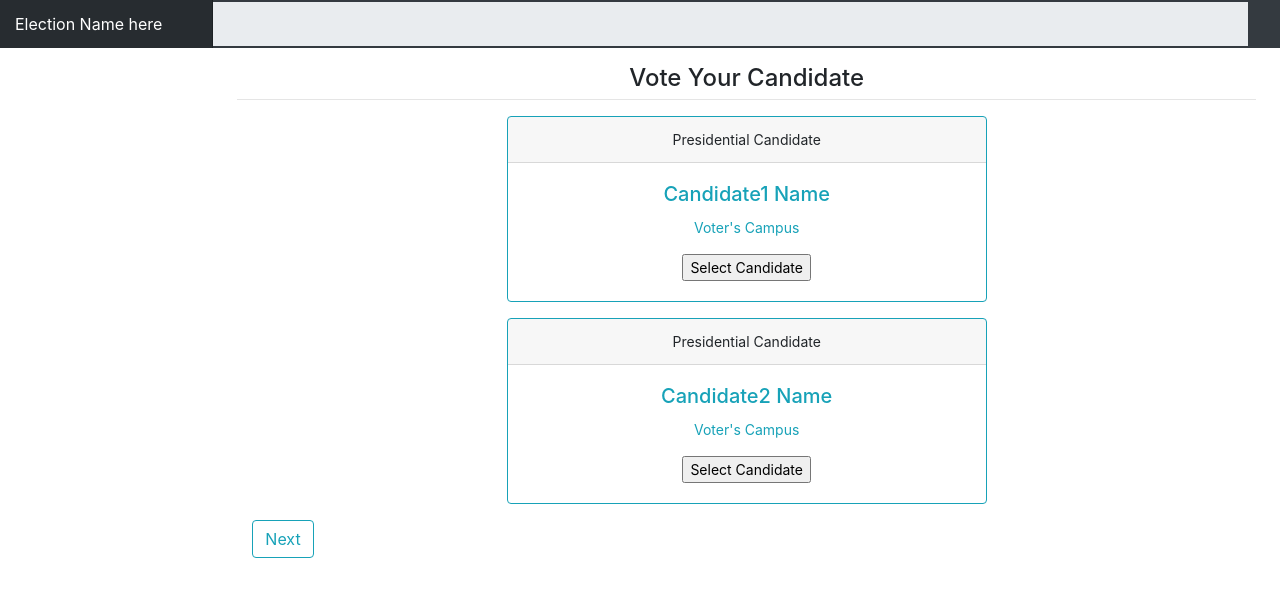
After one commit to heyWest/econline, a Flask app: page /voters/1/vote/1 in a window 1280 px wide. The commit adds this page. Shown: the top 597 px of the page. Run offline with Flask 2, Linux system fonts and the light colour scheme; some libraries are stand-ins or nearby versions.

Commit message:
Basic voting functionality done!

```diff
--- a/econline/templates/election-settings.html
+++ b/econline/templates/election-settings.html
@@ -39,7 +39,7 @@
             <section id="generalSection">
                 <div class="row">
                     <div class="col-12">
-                        <div class="card border-secondary mb-3" style="margin: 0 auto;">
+                        <div class="card border-secondary mb-3" style="max-width: 100%; margin: 0 auto;">
                             <div class="card-header"><span data-feather="settings"></span> General Settings</div>
                             <div class="card-body text-primary">
                                 <form method="POST" action="">
--- a/econline/templates/voters-landing.html
+++ b/econline/templates/voters-landing.html
@@ -1 +1,115 @@
-They will confirm it here!!
+<!doctype html>
+<html lang="en">
+
+<head>
+    {% if title %}
+    <title>{{title}} | BHJCR Online</title>
+    {% else %}
+    <title>BHJCR Online</title>
+    {% endif %}
+    <meta charset="UTF-8">
+    <meta name="viewport" content="width=device-width, initial-scale=1">
+    <!--===============================================================================================-->
+    <link rel="icon" type="image/x-icon" href="{{url_for('static', filename='assets/img/favicon.ico')}}" />
+    <!--===============================================================================================-->
+    <link rel="stylesheet" type="text/css" href="{{url_for('static', filename='vendor/bootstrap/css/bootstrap.min.css')}}">
+    <!--===============================================================================================-->
+    <link rel="stylesheet" type="text/css" href="{{url_for('static', filename='fonts/font-awesome-4.7.0/css/font-awesome.min.css')}}">
+    <!--===============================================================================================-->
+    <link rel="stylesheet" type="text/css" href="{{url_for('static', filename='css/admin-election.css')}}">
+    <!--===============================================================================================-->
+
+</head>
+
+<body>
+    <nav class="navbar navbar-dark sticky-top bg-dark flex-md-nowrap p-0">
+        <a class="navbar-brand col-sm-3 col-md-2 mr-0" href="#">Election Name here</a>
+        <input class="form-control form-control-dark w-100" type="text" placeholder="" aria-label="Search" disabled>
+        <ul class="navbar-nav px-3">
+            <li class="nav-item text-nowrap">
+                <!--          <a class="nav-link" href="{{url_for('admin.admin_landing')}}">Back</a>-->
+            </li>
+        </ul>
+    </nav>
+
+    <div class="container-fluid">
+        <div class="row">
+            <div class="col-4"></div>
+            <div class="col-4">
+                {% with messages = get_flashed_messages(with_categories=true) %}
+                <!-- This function gets a flashed message when redirected to another page -->
+                {% if messages%}
+                {% for category, message in messages%}
+                <!-- the message it flashes is dependent on the category -->
+                <div class="alert alert-{{ category }}">
+                    <span data-feather="alert-circle"></span>{{ message }}
+                </div>
+                {% endfor %}
+                {% endif %}
+                {% endwith %}
+            </div>
+            <div class="col-4"></div>
+            {% block content %}
+            <main role="main" class="col-md-9 ml-sm-auto col-lg-10 pt-3 px-4">
+                <div class="d-flex justify-content-between flex-wrap flex-md-nowrap align-items-center pb-2 mb-3 border-bottom">
+                    <h1 class="h2" style="margin: 0 auto;">Confirm Your Details</h1>
+                </div>
+
+                <!-- The main sauce for cards -->
+                <div class="container">
+                    <div class="card border-info text-center mb-3" style="max-width: 30rem; margin: 0 auto;">
+                        <div class="card-header">Are these right?</div>
+                        <div class="card-body text-info">
+                            <h5 class="card-title">Voter's Name</h5>
+                            <p class="card-text">Voter's Email</p>
+                            <p class="card-text">Voter's Campus</p>
+
+                            <form method="POST" action="{{url_for('voters.voters_landing')}}">
+                                <div class="form-group">
+                                    <label for="index_number">Enter Your Index Number: </label>
+                                    <input type="text" class="form-control col-6" id="index_number" name="index_number" style="margin: 0 auto;" placeholder="*******">
+
+                                    <button class="btn btn-outline-info mt-2" type="submit">Verify Details</button>
+                                </div>
+                            </form>
+                        </div>
+                    </div>
+                </div>
+
+
+            </main>
+            {% endblock content %}
+        </div>
+    </div>
+
+    <!-- Bootstrap core JavaScript
+    ================================================== -->
+    <!-- Placed at the end of the document so the pages load faster -->
+    <script src="{{url_for('static', filename='vendor/jquery/jquery-3.2.1.min.js')}}"></script>
+    <script>
+        window.jQuery || document.write('<script src="{{url_for("static", filename="js/jquery-slim.min.js")}}"><\/script>')
+
+    </script>
+    <script src="{{url_for('static', filename='vendor/bootstrap/js/popper.js')}}"></script>
+    <script src="{{url_for('static', filename='vendor/bootstrap/js/bootstrap.min.js')}}"></script>
+
+    <!-- Icons -->
+    <script src="{{url_for('static', filename='js/feather.min.js')}}"></script>
+    <script>
+        feather.replace()
+
+    </script>
+    <script>
+        // letting the flashed messages disappear
+        setTimeout(function() {
+            $('.alert').fadeOut('fast');
+        }, 3000);
+
+    </script>
+
+    {% block scripts %}
+    {% endblock scripts %}
+
+</body>
+
+</html>
--- /dev/null
+++ b/econline/templates/voters-vote.html
@@ -0,0 +1,390 @@
+{% extends "voters-landing.html" %}
+
+{% block content %}
+
+<main role="main" class="col-md-9 ml-sm-auto col-lg-10 pt-3 px-4">
+    <div class="d-flex justify-content-between flex-wrap flex-md-nowrap align-items-center pb-2 mb-3 border-bottom">
+        <h4 class="h4" style="margin: 0 auto;">Vote Your Candidate</h4>
+    </div>
+
+    <!-- The main sauce for cards -->
+    <div class="container">
+        {# This side is for the main campus people #}
+        <section class="tab" id="presidentTab" style="margin: 0 auto;">
+            <div class="card border-info text-center mb-3" style="max-width: 30rem; margin: 0 auto;">
+                <div class="card-header">Presidential Candidate</div>
+                <div class="card-body text-info">
+                    <h5 class="card-title">Candidate1 Name</h5>
+                    <p class="card-text">Voter's Campus</p>
+                    <button class="voter1" id="candidate-1" value="Can1P">Select Candidate</button>
+
+                </div>
+            </div>
+
+            <div class="card border-info text-center mb-3" style="max-width: 30rem; margin: 0 auto;">
+                <div class="card-header">Presidential Candidate</div>
+                <div class="card-body text-info">
+                    <h5 class="card-title">Candidate2 Name</h5>
+                    <p class="card-text">Voter's Campus</p>
+                    <button class="voter1" id="candidate-2" value="Can2P">Select Candidate</button>
+
+                </div>
+            </div>
+        </section>
+
+        <section class="tab" id="vicePresidentTab" style="margin: 0 auto; display: none;">
+            <div class="card border-info text-center mb-3" style="max-width: 30rem; margin: 0 auto;">
+                <div class="card-header">Vice Presidential Candidate</div>
+                <div class="card-body text-info">
+                    <h5 class="card-title">Candidate1 Name</h5>
+                    <p class="card-text">Voter's Campus</p>
+                    <button class="voter2" id="candidate-3" value="Can1V">Select Candidate</button>
+
+                </div>
+            </div>
+
+            <div class="card border-info text-center mb-3" style="max-width: 30rem; margin: 0 auto;">
+                <div class="card-header">Vice Presidential Candidate</div>
+                <div class="card-body text-info">
+                    <h5 class="card-title">Candidate2 Name</h5>
+                    <p class="card-text">Voter's Campus</p>
+                    <button class="voter2" id="candidate-4" value="Can2V">Select Candidate</button>
+
+                </div>
+            </div>
+        </section>
+
+        <section class="tab" id="financialTab" style="margin: 0 auto; display: none;">
+            <div class="card border-info text-center mb-3" style="max-width: 30rem; margin: 0 auto;">
+                <div class="card-header">Financial Controller Candidate</div>
+                <div class="card-body text-info">
+                    <h5 class="card-title">Candidate1 Name</h5>
+                    <p class="card-text">Voter's Campus</p>
+                    <button class="voter" id="candidate-5" value="Can1F">Select Candidate</button>
+
+                </div>
+            </div>
+
+            <div class="card border-info text-center mb-3" style="max-width: 30rem; margin: 0 auto;">
+                <div class="card-header">Financial Controller Candidate</div>
+                <div class="card-body text-info">
+                    <h5 class="card-title">Candidate2 Name</h5>
+                    <p class="card-text">Voter's Campus</p>
+                    <button class="voter" id="candidate-6" value="Can2F">Select Candidate</button>
+
+                </div>
+            </div>
+        </section>
+
+        <section class="tab" id="secretaryTab" style="margin: 0 auto; display: none;">
+            <div class="card border-info text-center mb-3" style="max-width: 30rem; margin: 0 auto;">
+                <div class="card-header">Secretary Candidate</div>
+                <div class="card-body text-info">
+                    <h5 class="card-title">Candidate1 Name</h5>
+                    <p class="card-text">Voter's Campus</p>
+                    <button class="voter" id="candidate-7" value="Can1S">Select Candidate</button>
+
+                </div>
+            </div>
+
+            <div class="card border-info text-center mb-3" style="max-width: 30rem; margin: 0 auto;">
+                <div class="card-header">Secretary Candidate</div>
+                <div class="card-body text-info">
+                    <h5 class="card-title">Candidate1 Name</h5>
+                    <p class="card-text">Voter's Campus</p>
+                    <button class="voter" id="candidate-8" value="Can2S">Select Candidate</button>
+
+                </div>
+            </div>
+        </section>
+
+        <!--
+        {# This side is for the city campus people #}
+        <section id="cityViceTab" style="margin: 0 auto; max-width:100%;">
+
+        </section>
+
+        <section id="treasurerTab" style="margin: 0 auto; max-width:100%;">
+
+        </section>
+
+        <section id="coordinatorTab" style="margin: 0 auto; max-width:100%;">
+
+        </section>
+-->
+
+
+        <form method='POST' id="voted" action='{{url_for("voters.voters_vote", election_id=1, index_number=9335510)}}'>
+            <input id="votedList" name="votedList" value="" hidden>
+        <div style="margin:0 auto;">
+            <div style="margin: 0 auto;">
+                <button type="button" class="btn btn-outline-info" id="prevBtn" onclick="nextPrev(-1)">Previous</button>
+                <button type="button" class="btn btn-outline-info" id="nextBtn" onclick="nextPrev(1)">Next</button>
+            </div>
+        </div>
+        </form>
+    </div>
+</main>
+{% endblock content %}
+
+{% block scripts %}
+<script>
+//handler for the list to be submitted
+var votedArr = [];
+
+// check if
+// handler for buttons, yea it's amateurish, leave me
+$('#candidate-1').on('click', function(e){
+    if(e.target.textContent == 'Select Candidate'){
+        e.target.textContent = 'Candidate Selected';
+        if(!votedArr.includes(e.target.value)){//if the array doesn't contain the value when the candidate is selected push it into the array
+            votedArr.push(e.target.value);
+        }
+
+        //removes the candidate 2 from the array
+        value2 = $('#candidate-2').val();
+        if(votedArr.includes(value2)){
+            index = votedArr.indexOf(value2);
+            votedArr.splice(index, 1);
+        }
+
+    } else { //if it is unselected remove the id from the place
+        e.target.textContent = 'Select Candidate';
+        index = votedArr.indexOf(e.target.value);
+        votedArr.splice(index, 1);
+    }
+
+
+    $('#candidate-2').html("Select Candidate");
+    console.log(votedArr);
+
+
+});
+
+$('#candidate-2').on('click', function(e){
+    if(e.target.textContent == 'Select Candidate'){
+        e.target.textContent = 'Candidate Selected';
+        if(!votedArr.includes(e.target.value)){//if the array doesn't contain the value when the candidate is selected push it into the array
+            votedArr.push(e.target.value);
+        }
+
+        //removes the candidate 1 from the array
+        value2 = $('#candidate-1').val();
+        if(votedArr.includes(value2)){
+            index = votedArr.indexOf(value2);
+            votedArr.splice(index, 1);
+        }
+
+    } else { //if it is unselected remove the id from the place
+        e.target.textContent = 'Select Candidate';
+        index = votedArr.indexOf(e.target.value);
+        votedArr.splice(index, 1);
+    }
+
+
+    $('#candidate-1').html("Select Candidate");
+    console.log(votedArr);
+
+
+});
+
+$('#candidate-3').on('click', function(e){
+    if(e.target.textContent == 'Select Candidate'){
+        e.target.textContent = 'Candidate Selected';
+        if(!votedArr.includes(e.target.value)){//if the array doesn't contain the value when the candidate is selected push it into the array
+            votedArr.push(e.target.value);
+        }
+
+        //removes the candidate 1 from the array
+        value2 = $('#candidate-4').val();
+        if(votedArr.includes(value2)){
+            index = votedArr.indexOf(value2);
+            votedArr.splice(index, 1);
+        }
+
+    } else { //if it is unselected remove the id from the place
+        e.target.textContent = 'Select Candidate';
+        index = votedArr.indexOf(e.target.value);
+        votedArr.splice(index, 1);
+    }
+
+
+    $('#candidate-4').html("Select Candidate");
+    console.log(votedArr);
+
+});
+
+$('#candidate-4').on('click', function(e){
+    if(e.target.textContent == 'Select Candidate'){
+        e.target.textContent = 'Candidate Selected';
+        if(!votedArr.includes(e.target.value)){//if the array doesn't contain the value when the candidate is selected push it into the array
+            votedArr.push(e.target.value);
+        }
+
+        //removes the candidate 1 from the array
+        value2 = $('#candidate-3').val();
+        if(votedArr.includes(value2)){
+            index = votedArr.indexOf(value2);
+            votedArr.splice(index, 1);
+        }
+
+    } else { //if it is unselected remove the id from the place
+        e.target.textContent = 'Select Candidate';
+        index = votedArr.indexOf(e.target.value);
+        votedArr.splice(index, 1);
+    }
+
+
+    $('#candidate-3').html("Select Candidate");
+    console.log(votedArr);
+});
+
+
+$('#candidate-5').on('click', function(e){
+    if(e.target.textContent == 'Select Candidate'){
+        e.target.textContent = 'Candidate Selected';
+        if(!votedArr.includes(e.target.value)){//if the array doesn't contain the value when the candidate is selected push it into the array
+            votedArr.push(e.target.value);
+        }
+
+        //removes the candidate 1 from the array
+        value2 = $('#candidate-6').val();
+        if(votedArr.includes(value2)){
+            index = votedArr.indexOf(value2);
+            votedArr.splice(index, 1);
+        }
+
+    } else { //if it is unselected remove the id from the place
+        e.target.textContent = 'Select Candidate';
+        index = votedArr.indexOf(e.target.value);
+        votedArr.splice(index, 1);
+    }
+
+
+    $('#candidate-6').html("Select Candidate");
+    console.log(votedArr);
+});
+
+$('#candidate-6').on('click', function(e){
+    if(e.target.textContent == 'Select Candidate'){
+        e.target.textContent = 'Candidate Selected';
+        if(!votedArr.includes(e.target.value)){//if the array doesn't contain the value when the candidate is selected push it into the array
+            votedArr.push(e.target.value);
+        }
+
+        //removes the candidate 1 from the array
+        value2 = $('#candidate-5').val();
+        if(votedArr.includes(value2)){
+            index = votedArr.indexOf(value2);
+            votedArr.splice(index, 1);
+        }
+
+    } else { //if it is unselected remove the id from the place
+        e.target.textContent = 'Select Candidate';
+        index = votedArr.indexOf(e.target.value);
+        votedArr.splice(index, 1);
+    }
+
+
+    $('#candidate-5').html("Select Candidate");
+    console.log(votedArr);
+});
+
+
+$('#candidate-7').on('click', function(e){
+   if(e.target.textContent == 'Select Candidate'){
+        e.target.textContent = 'Candidate Selected';
+        if(!votedArr.includes(e.target.value)){//if the array doesn't contain the value when the candidate is selected push it into the array
+            votedArr.push(e.target.value);
+        }
+
+        //removes the candidate 1 from the array
+        value2 = $('#candidate-8').val();
+        if(votedArr.includes(value2)){
+            index = votedArr.indexOf(value2);
+            votedArr.splice(index, 1);
+        }
+
+    } else { //if it is unselected remove the id from the place
+        e.target.textContent = 'Select Candidate';
+        index = votedArr.indexOf(e.target.value);
+        votedArr.splice(index, 1);
+    }
+
+
+    $('#candidate-8').html("Select Candidate");
+    console.log(votedArr);
+});
+
+$('#candidate-8').on('click', function(e){
+   if(e.target.textContent == 'Select Candidate'){
+        e.target.textContent = 'Candidate Selected';
+        if(!votedArr.includes(e.target.value)){//if the array doesn't contain the value when the candidate is selected push it into the array
+            votedArr.push(e.target.value);
+        }
+
+        //removes the candidate 1 from the array
+        value2 = $('#candidate-7').val();
+        if(votedArr.includes(value2)){
+            index = votedArr.indexOf(value2);
+            votedArr.splice(index, 1);
+        }
+
+    } else { //if it is unselected remove the id from the place
+        e.target.textContent = 'Select Candidate';
+        index = votedArr.indexOf(e.target.value);
+        votedArr.splice(index, 1);
+    }
+
+
+    $('#candidate-7').html("Select Candidate");
+    console.log(votedArr);
+});
+</script>
+
+<script>
+
+    var currentTab = 0; // Current tab is set to be the first tab (0)
+    showTab(currentTab); // Display the current tab
+
+    function showTab(n) {
+      // This function will display the specified tab of the form ...
+      var x = document.getElementsByClassName("tab");
+      x[n].style.display = "block";
+      // ... and fix the Previous/Next buttons:
+      if (n == 0) {
+        document.getElementById("prevBtn").style.display = "none";
+      } else {
+        document.getElementById("prevBtn").style.display = "inline";
+      }
+      if (n == (x.length - 1)) {
+        document.getElementById("nextBtn").innerHTML = "Submit";
+
+      } else {
+        document.getElementById("nextBtn").innerHTML = "Next";
+      }
+      // ... and run a function that displays the correct step indicator:
+
+    }
+
+    function nextPrev(n) {
+      // This function will figure out which tab to display
+      var x = document.getElementsByClassName("tab");
+      // Exit the function if any field in the current tab is invalid:
+
+      // Hide the current tab:
+      x[currentTab].style.display = "none";
+      // Increase or decrease the current tab by 1:
+      currentTab = currentTab + n;
+      // if you have reached the end of the form... :
+      if (currentTab >= x.length) {
+        //...the form gets submitted:
+        $("#votedList").val(votedArr);
+        document.getElementById("voted").submit();
+        return false;
+      }
+      // Otherwise, display the correct tab:
+      showTab(currentTab);
+    }
+</script>
+{% endblock scripts %}
--- a/econline/voters/routes.py
+++ b/econline/voters/routes.py
@@ -1,23 +1,40 @@
-from flask import Blueprint, render_template, url_for, flash
+from flask import Blueprint, render_template, url_for, flash, request, redirect
 from econline.functions import confirm_token
 from econline.models import Admin, Election, Candidate, Voter
 
 voters = Blueprint('voters', __name__)
 
-@voters.route('/voters/confirm/<token>')
-def voters_landing(token):
-    try:
-        voter = confirm_token(token)
-        voter = Voter.query.filter_by(email=voter).first()
-        election = Election.qeury.filter_by(id=voter.election_id).first()
+@voters.route('/voters/confirm/', methods=['POST', 'GET'])
+def voters_landing():
+    if request.method == 'POST':
+        index_number = request.form['index_number']
+        voter = Voter.query.filter_by(index_number=index_number).first()
+
+        if voter:
+            return redirect(url_for('voters.voters_vote', election_id=1, index_number=index_number))
+        else:
+            flash('The inputted index number is wrong!')
 
 
-        return render_template('voters-landing.html', title=election.name)
-    except:
-        return "Invalid/Expired Token! Contact Administrators for help."
+    return render_template('voters-landing.html', title="Confirm Voter")
+#    try:
+#        voter = confirm_token(token)
+#        voter = Voter.query.filter_by(email=voter).first()
+#        election = Election.qeury.filter_by(id=voter.election_id).first()
+#
+#
+#        return render_template('voters-landing.html', title=election.name)
+#    except:
+#        return "Invalid/Expired Token! Contact Administrators for help."
     # a special error page with a contact us form to the admin with a flashed message about their error
 
 
-@voters.route('/voters/vote')
-def voters_vote():
-    return render_template('voters-vote.html')
+@voters.route('/voters/<election_id>/vote/<index_number>', methods=['POST', 'GET'])
+def voters_vote(election_id, index_number):
+    if request.method == 'POST':
+        listing = request.form['votedList']
+        candidates = listing.split(',')
+        for candidate in candidates:
+            print(candidate) #use this to increase the vote tally for candidates!
+            #put an if statement to check if the voter is there before increasing tally for times when someone chooses not to vote
+    return render_template('voters-vote.html', title="Vote")
```
